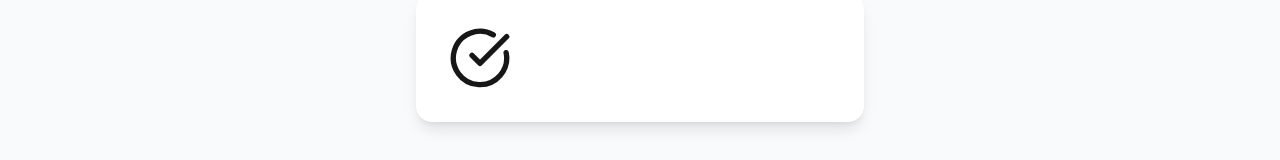
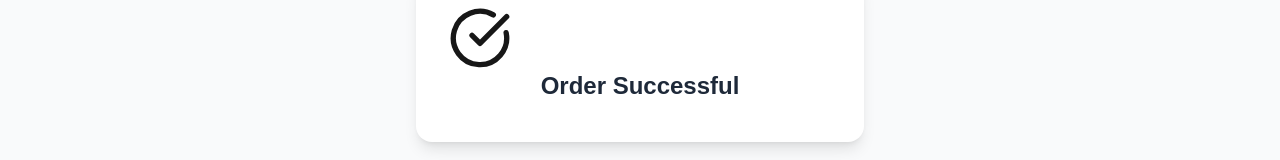
Before and after one commit to rumachoudhury/monorepo-ecommerce-app, a Next.js app in the folder apps/client/: page /success in a window 1280 px wide. Shown: the part 471-631 px from the top of the page. Built offline with nearby package versions, Linux system fonts and the light colour scheme.

Commit message:
Updated client SuccessPage

```diff
--- a/apps/client/app/success/page.tsx
+++ b/apps/client/app/success/page.tsx
@@ -11,7 +11,9 @@
         <div>
           <CheckCircle className="w-16 h-16" />
         </div>
-        <h1></h1>
+        <h1 className="text-2xl font-bold text-gray-800 mb-2">
+          Order Successful
+        </h1>
         <p></p>
         <Link href="/"></Link>
       </div>
```
